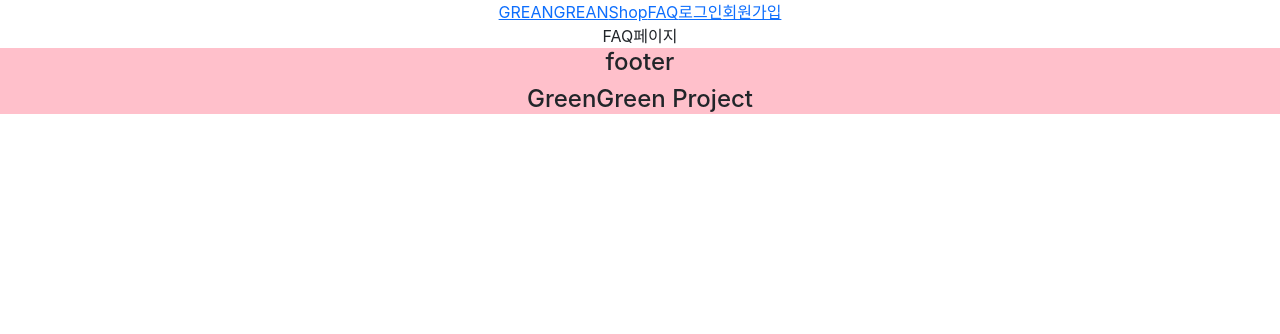
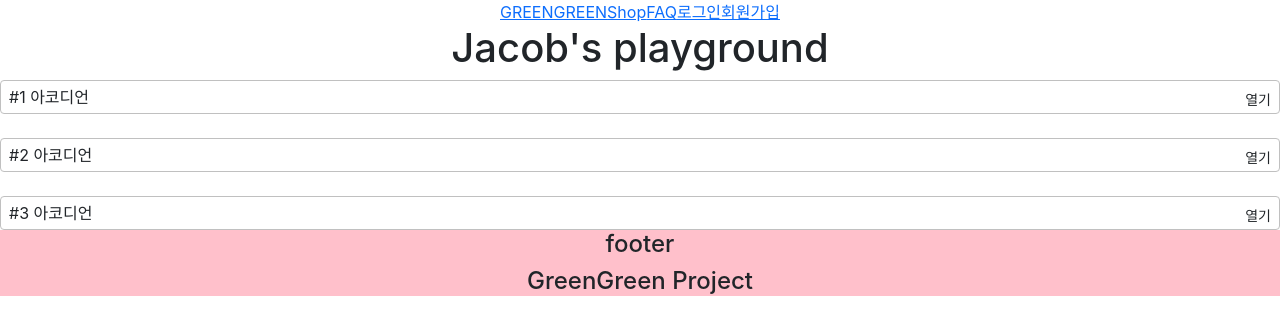
Before and after one commit to Grean-Grean/GreanGrean, a React (Create React App) app in the folder fe/: page /faq in a window 1280 px wide. Shown: the top 334 px of the page. Built offline with nearby package versions, Linux system fonts and the light colour scheme.

Commit message:
Feat : 회원가입 axios 추가 231002 1525

```diff
--- a/fe/package.json
+++ b/fe/package.json
@@ -16,6 +16,7 @@
     "react-router-dom": "^6.16.0",
     "react-scripts": "5.0.1",
     "redux": "^4.2.1",
+    "styled-components": "^6.0.8",
     "web-vitals": "^2.1.4"
   },
   "scripts": {
--- /dev/null
+++ b/fe/src/components/FAQ/Accodion.js
@@ -0,0 +1,76 @@
+import React, { useState, useRef, useCallback } from "react";
+import styled from "styled-components";
+
+function Accordion(props) {
+  const parentRef = useRef(null);
+  const childRef = useRef(null);
+  const [isCollapse, setIsCollapse] = useState(false);
+
+  const handleButtonClick = useCallback((event) => {
+    event.stopPropagation();
+    if (parentRef.current === null || childRef.current === null) {
+      return;
+    }
+    if (parentRef.current.clientHeight > 0) {
+      parentRef.current.style.height = "0";
+      parentRef.current.style.background = "white";
+    } else {
+      parentRef.current.style.height = `${childRef.current.clientHeight}px`;
+      parentRef.current.style.background = "lightgray";
+    }
+    setIsCollapse(!isCollapse);
+  }, [isCollapse]);
+
+  const parentRefHeight = parentRef.current?.style.height ?? "0px";
+  const buttonText = parentRefHeight === "0px" ? "열기" : "닫기";
+
+  return (
+    <Container>
+      <Header onClick={handleButtonClick}>
+        {props.title}
+        <Button>{buttonText}</Button>
+      </Header>
+      <ContentsWrapper ref={parentRef}>
+        <Contents ref={childRef}>{props.contents}</Contents>
+      </ContentsWrapper>
+    </Container>
+  );
+}
+
+const Container = styled.div`
+  display: flex;
+  position: relative;
+  flex-direction: column;
+  justify-content: center;
+  border-radius: 4px;
+  border: 1px solid silver;
+`;
+
+const Header = styled.div`
+  display: flex;
+  align-items: center;
+  cursor: pointer;
+  height: 32px;
+  margin: 0 32px 0 8px;
+`;
+
+const Button = styled.div`
+  top: 8px;
+  right: 8px;
+  font-size: 14px;
+  position: absolute;
+`;
+
+const ContentsWrapper = styled.div`
+  height: 0;
+  width: inherit;
+  padding: 0 8px;
+  overflow: hidden;
+  transition: height 0.35s ease, background 0.35s ease;
+`;
+
+const Contents = styled.div`
+  padding: 0.1px;
+`;
+
+export default Accordion;
--- a/fe/src/components/FAQ/FAQ.js
+++ b/fe/src/components/FAQ/FAQ.js
@@ -1,8 +1,31 @@
+import { useState } from "react";
 
-const FAQ = () => {
+import FaqList from "./FaqList";
+import Styles from "./Faq.module.css"
+
+import React from "react";
+import Accordion from "./Accodion";
+
+const contents = (
+    <p>
+      Lorem, ipsum dolor sit amet consectetur adipisicing elit. Placeat tenetur
+      reiciendis excepturi deserunt dolores, at quae? Odit veniam libero, incidunt
+      in illo eius praesentium quia rerum eaque illum perspiciatis sint.
+    </p>
+  );
+
+const Faq = () => {
+
     return (
-        <div>FAQ페이지</div>
-    )
-}
+        <div className="App">
+          <h1>Jacob's playground</h1>
+          <Accordion title="#1 아코디언" contents={contents} />
+          <br />
+          <Accordion title="#2 아코디언" contents={contents} />
+          <br />
+          <Accordion title="#3 아코디언" contents={contents} />
+        </div>
+      );
+};
 
-export default FAQ
+export default Faq;
--- /dev/null
+++ b/fe/src/components/FAQ/Faq.module.css
@@ -0,0 +1,12 @@
+.unclickecText {
+  font-weight: 200;
+}
+
+.clickedText {
+  font-weight: 500;
+}
+
+.textAll {
+  font-weight: 600;
+  color: aquamarine;
+}
--- a/fe/src/components/FAQ/FaqList.js
+++ b/fe/src/components/FAQ/FaqList.js
@@ -1,6 +1,8 @@
 function FaqList() {
     return (
-        <div>FAQ list</div>
+        <li>
+            ss
+        </li>
     );
 }
 
--- a/fe/src/components/Header.js
+++ b/fe/src/components/Header.js
@@ -69,11 +69,19 @@ import { Link } from "react-router-dom";
 function Header() {
   return (
     <div>
-      <Link to="/">GREANGREAN</Link>
+      {/* <Link to="/">GREANGREAN</Link>
       <Link to="/shop">Shop</Link>
       <Link to="/faq">FAQ</Link>
       <Link to="/user/signin">로그인</Link>
-      <Link to="/user/signup">회원가입</Link>
+      <Link to="/user/signup">회원가입</Link> */}
+
+      <nav>
+        <a href="/">GREENGREEN</a>
+        <a href="/shop">Shop</a>
+        <a href="/faq">FAQ</a>
+        <a href="/user/signin">로그인</a>
+        <a href="/user/signup">회원가입</a>
+      </nav>
     </div>
   );
 }
--- a/fe/src/components/user/SignUp.js
+++ b/fe/src/components/user/SignUp.js
@@ -47,7 +47,6 @@ function SignUp() {
         onNicknameChange={signUpNicknameChangeHandler}
         onNameChange={signUpNameChangeHandler}
       />
-      <button onClick={signUp}>회원가입</button>
     </div>
   );
 }
--- a/fe/src/components/user/SignUpData.js
+++ b/fe/src/components/user/SignUpData.js
@@ -1,8 +1,76 @@
+import React, { useState } from "react";
+import axios from "axios";
 import classes from "./SignUpData.module.css";
 
-// 이메일, 닉네임 중복확인, 비밀번호 조건 확인
+function SignUpData(props) {
+  const [name, setName] = useState("");
+  const [nickname, setNickname] = useState("");
+  const [email, setEmail] = useState("");
+  const [password, setPassword] = useState("");
+  const [confirmationPassword, setConfirmationPassword] = useState("");
+  const [verificationCode, setVerificationCode] = useState("");
+  const [emailExists, setEmailExists] = useState(false);
+  const [passwordMismatch, setPasswordMismatch] = useState(false);
 
-function SignUpData(props) {
+  const handleNameChange = (e) => {
+    setName(e.target.value);
+  };
+
+  const handleNicknameChange = (e) => {
+    setNickname(e.target.value);
+  };
+
+  const handleEmailChange = (e) => {
+    setEmail(e.target.value);
+    setEmailExists(false); // Reset emailExists state when email changes
+  };
+
+  const handlePasswordChange = (e) => {
+    setPassword(e.target.value);
+    setPasswordMismatch(false); // Reset passwordMismatch state when password changes
+  };
+
+  const handleConfirmationPasswordChange = (e) => {
+    setConfirmationPassword(e.target.value);
+    setPasswordMismatch(false); // Reset passwordMismatch state when confirmation password changes
+  };
+
+  const handleVerificationCodeChange = (e) => {
+    setVerificationCode(e.target.value);
+  };
+
+  const handleSignUp = () => {
+    // Perform validation here before making the axios request
+    if (password !== confirmationPassword) {
+      setPasswordMismatch(true);
+      return;
+    }
+
+    axios.defaults.baseURL="http://localhost:8080/user/regist"
+
+    // Send data to the server using axios POST request
+    axios
+      .post("/", {
+        name: name,
+        nickname: nickname,
+        email: email,
+        password: password,
+        verificationCode: verificationCode,
+        headers: {
+          'Access-Control-Allow-Origin': '*', // 실제 운영 환경에서는 '*' 대신 신뢰할 수 있는 도메인을 지정해야 합니다.
+          'Access-Control-Allow-Methods': 'GET, POST, PUT, DELETE',
+          'Access-Control-Allow-Headers': 'Origin, Content-Type, X-Auth-Token',
+        },
+      })
+      .then((response) => {
+        // Handle the response from the server here
+        console.log(response.data);
+      })
+      .catch((error) => {
+        // Handle errors here
+        console.error(error);
+      });
+  };
   return (
     <>
       <p>
@@ -48,6 +116,7 @@ function SignUpData(props) {
         <input type="text"></input>
         <button>확인</button>
       </p>
+      <button onClick={handleSignUp}>가입하기</button>
     </>
   );
 }
--- a/fe/src/router/routers.js
+++ b/fe/src/router/routers.js
@@ -10,8 +10,8 @@ import ProductBuy from "../components/product/ProductBuy";
 
 import MyPage from "../components/mypage/MyPage";
 
-import FAQ from "../components/FAQ/FAQ";
-import FaqAdd from "../components/FAQ/FaqAdd";
+import Faq from "../components/Faq/Faq";
+import FaqAdd from "../components/Faq/FaqAdd";
 
 // import SignIn from "../components/modals/SignIn";
 // import SignUp from "../components/modals/SignUp";
@@ -45,7 +45,7 @@ const Routers = () => {
         <Route path="/mypage/*" element={<MyPage />} />
 
         {/* FAQ */}
-        <Route path="/faq" element={<FAQ />} />
+        <Route path="/faq" element={<Faq />} />
         <Route path="/faq/register" element={<FaqAdd />} />
       </Routes>
     </>
```
Also changed, not shown: fe/src/App.js (+0 -9 lines), 1 other file (tests, documents, lock files or other folders).
